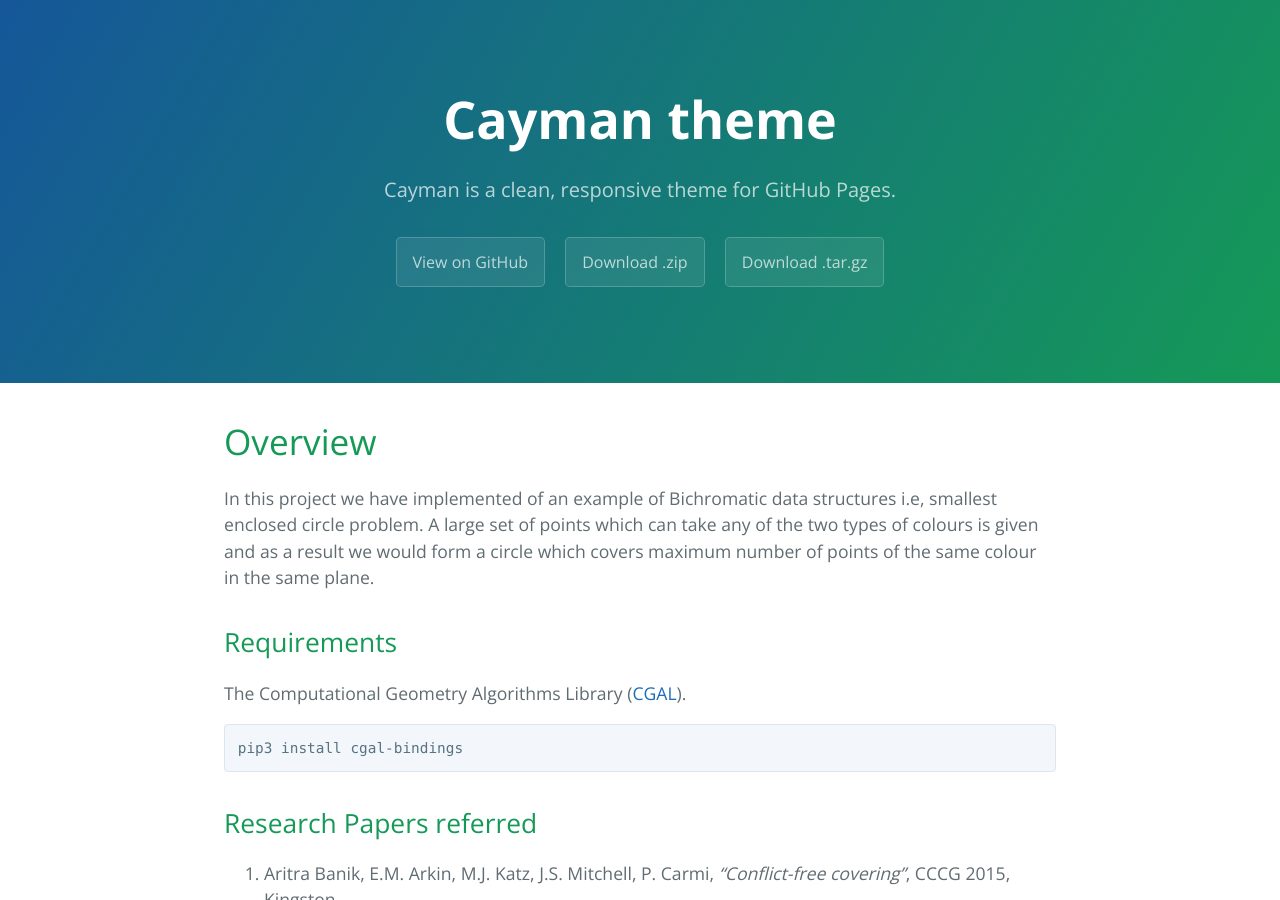
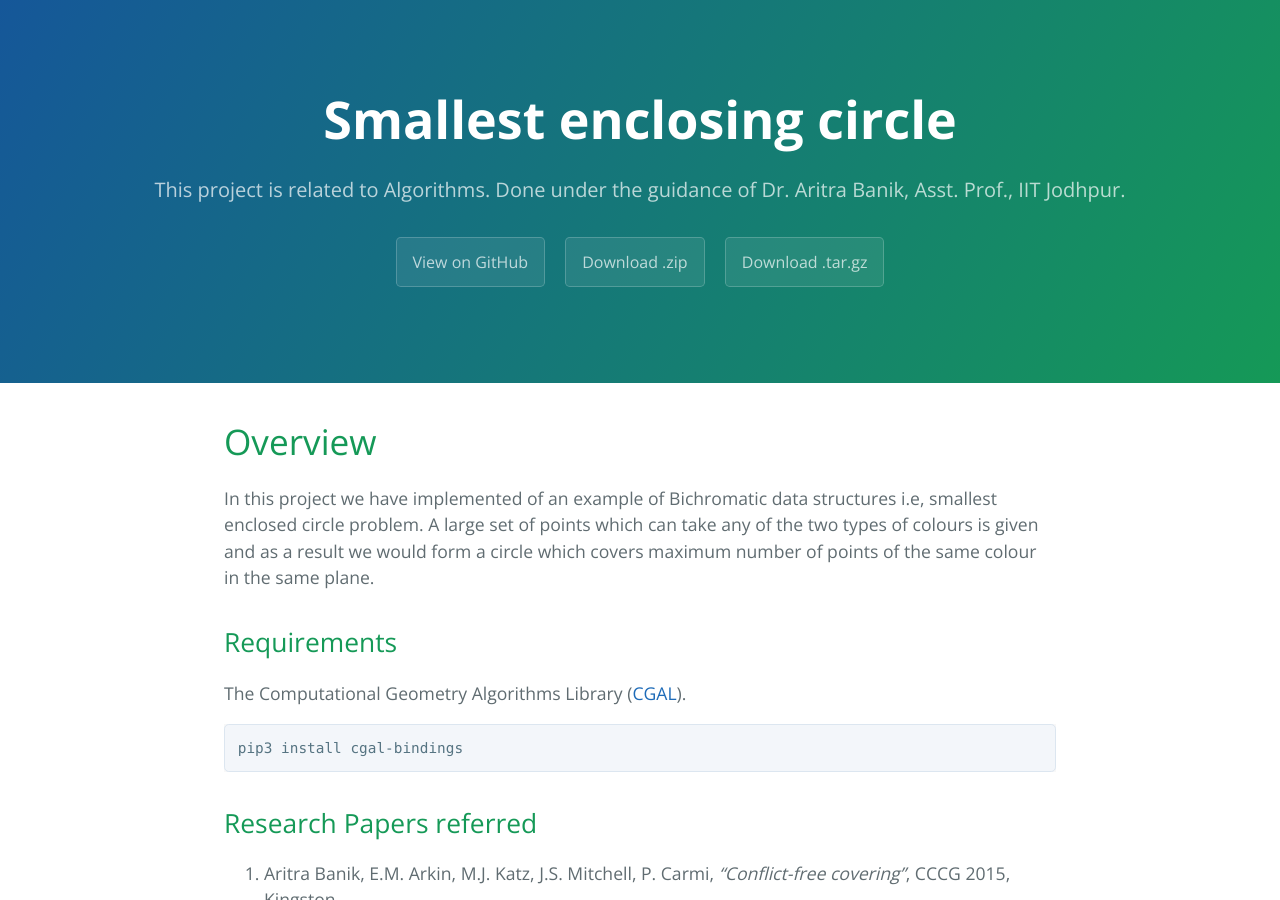
Before and after one commit to TejasReddy9/sec_bichromaticds, a Jekyll site: the page built from docs/index.md, in a window 1280 px wide and 900 px high. Built offline with Jekyll 4.4.1, drawn with Linux system fonts in a browser that asks for light colours; our own code applies the rules of GitHub Pages for plain Markdown files.

Commit message:
Update _config.yml

```diff
--- a/docs/_config.yml
+++ b/docs/_config.yml
@@ -1,5 +1,5 @@
-title: Cayman theme
-description: Cayman is a clean, responsive theme for GitHub Pages.
+title: Smallest enclosing circle
+description: This project is related to Algorithms. Done under the guidance of Dr. Aritra Banik, Asst. Prof., IIT Jodhpur.
 show_downloads: true
 google_analytics:
 theme: jekyll-theme-cayman
```
